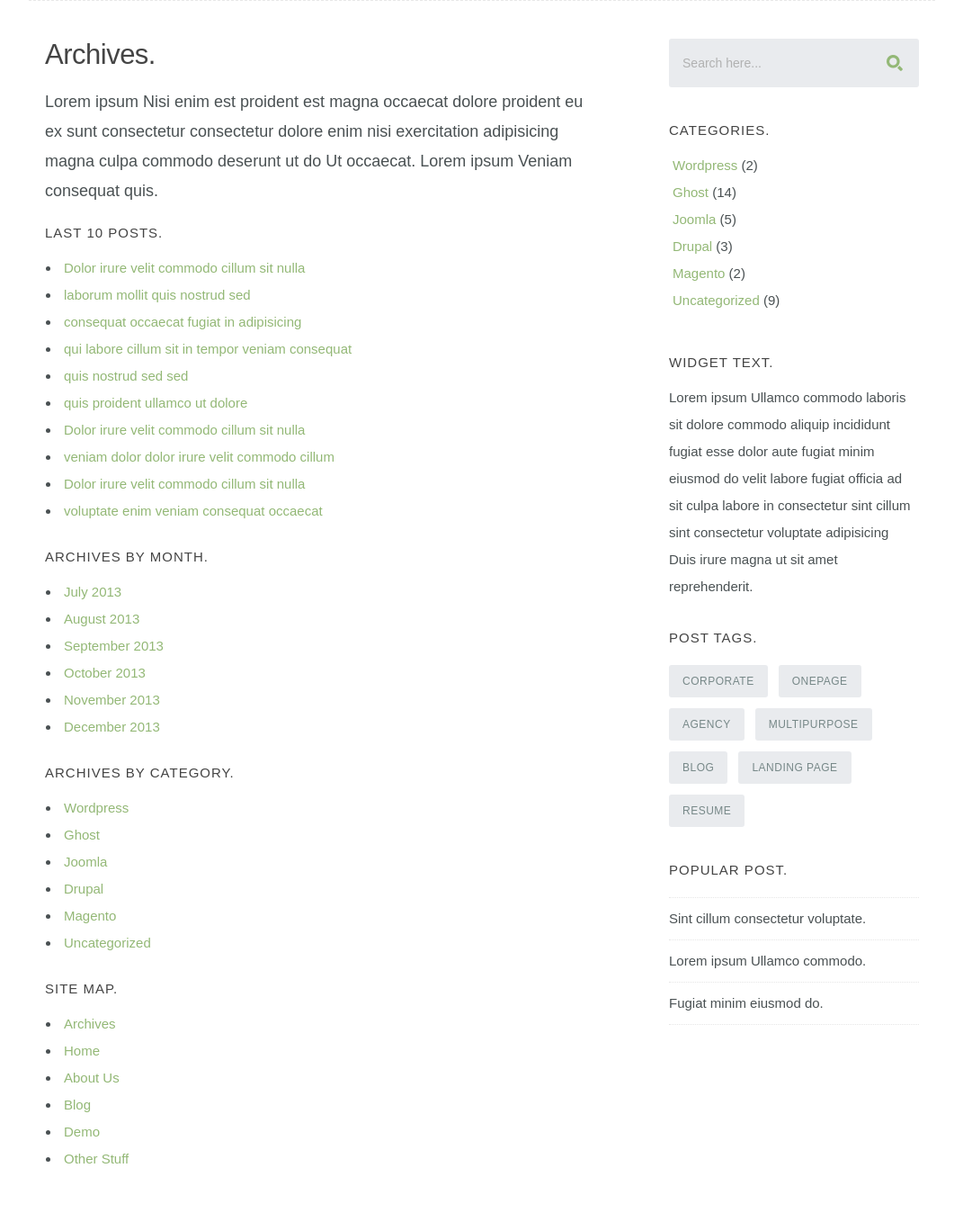
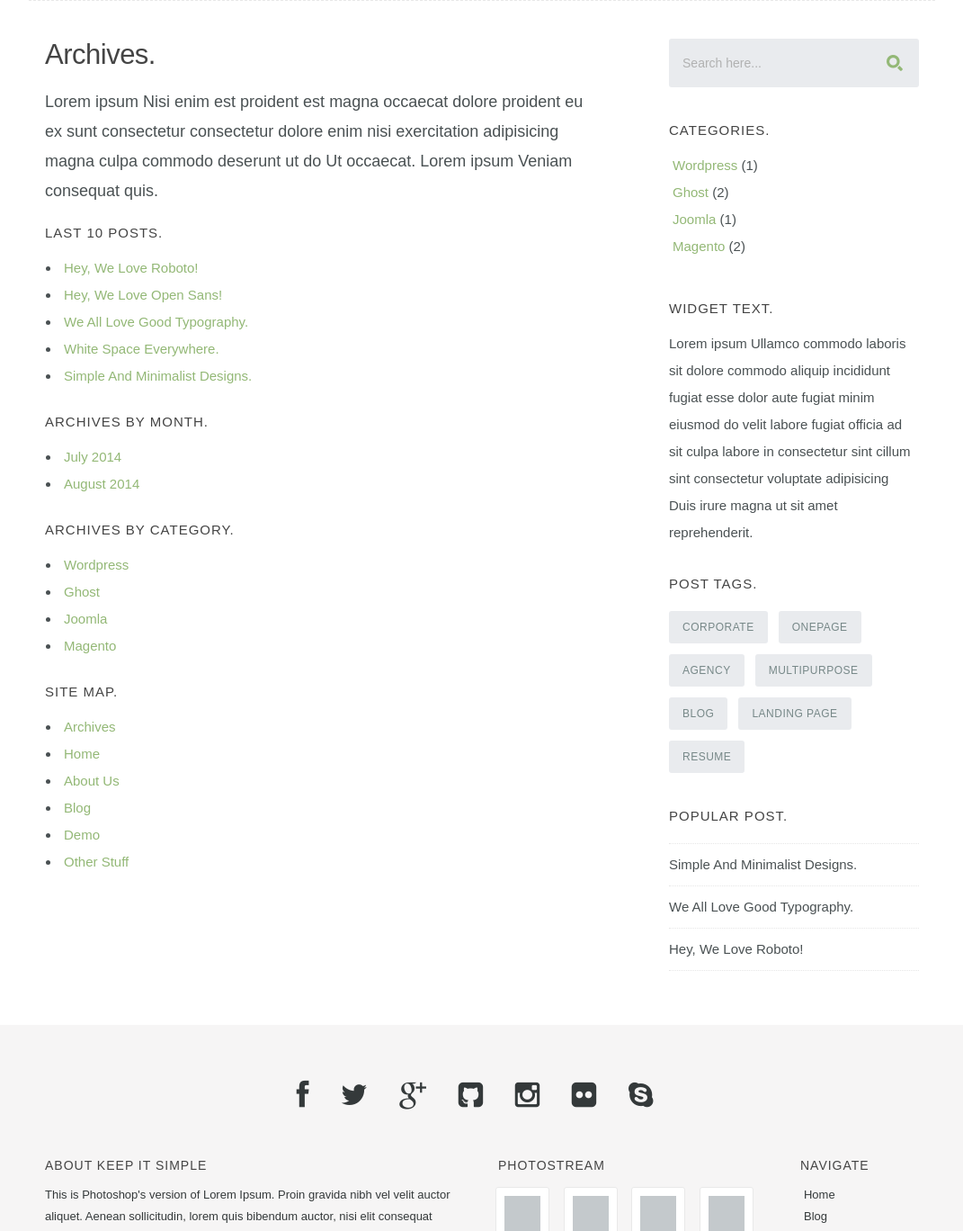
Before and after one commit to katyadess/-bootstrap-hw, a Django app: page /archives/ in a window 1280 px wide. Shown: the part 293-1661 px from the top of the page at 90% size, without its empty margins (104-1175 px from the left). Run offline with Django 5.2, Linux system fonts and the light colour scheme; some libraries are stand-ins or nearby versions.

Commit message:
added blog entries

```diff
--- a/myproject/main/urls.py
+++ b/myproject/main/urls.py
@@ -5,7 +5,8 @@ urlpatterns = [
     path('', views.index, name='index'),
     path('demo/', views.demo, name='demo'),
     path('archives/', views.archives, name='archives'),
-    path('blog/', views.blog, name='blog'),
+    path('blog/july', views.blog_july, name='blog'),
+    path('blog/august', views.blog_august, name='blog_august'),
     path('page/', views.page, name='page'),
     path('single/', views.single, name='single'),
     path('about', views.about, name='about'),
--- a/myproject/main/views.py
+++ b/myproject/main/views.py
@@ -6,7 +6,7 @@ def archives(request):
     return render(request, 'main/archives.html')
 
 
-def blog(request):
+def blog_july(request):
     return render(request, 'main/blog.html')
 
 
@@ -67,3 +67,7 @@ def faq(request):
 
     context = {'faqs': faqs}
     return render(request, 'main/faq.html', context)
+
+
+def blog_august(request):
+    return render(request, 'main/blog_august.html')
--- a/myproject/templates/main/archives.html
+++ b/myproject/templates/main/archives.html
@@ -37,16 +37,11 @@
 			<h4>Last 10 Posts.</h4>
 
 		<ul>
-			<li><a href="">Dolor irure velit commodo cillum sit nulla</a></li>
-			<li><a href="">laborum mollit quis nostrud sed</a></li>
-			<li><a href="">consequat occaecat fugiat in adipisicing</a></li>
-			<li><a href="">qui labore cillum sit in tempor veniam consequat</a></li>
-			<li><a href="">quis nostrud sed sed</a></li>
-			<li><a href="">quis proident ullamco ut dolore</a></li>
-			<li><a href="">Dolor irure velit commodo cillum sit nulla</a></li>
-			<li><a href="">veniam dolor dolor irure velit commodo cillum</a></li>
-			<li><a href="">Dolor irure velit commodo cillum sit nulla</a></li>
-			<li><a href="">voluptate enim veniam consequat occaecat</a></li>
+			<li><a href="">Hey, We Love Roboto!</a></li>
+			<li><a href="">Hey, We Love Open Sans!</a></li>
+			<li><a href="">We All Love Good Typography.</a></li>
+			<li><a href="">White Space Everywhere.</a></li>
+			<li><a href="">Simple And Minimalist Designs.</a></li>
 		</ul>
 
 		</div>
@@ -56,12 +51,8 @@
 			<h4>Archives By Month.</h4>
 
 			<ul>
-				<li><a href="">July 2013</a></li>
-				<li><a href="">August 2013</a></li>
-				<li><a href="">September 2013</a></li>
-				<li><a href="">October 2013</a></li>
-				<li><a href="">November 2013</a></li>
-				<li><a href="">December 2013</a></li>
+				<li><a href="{% url "blog" %}">July 2014</a></li>
+				<li><a href="{% url "blog_august" %}">August 2014</a></li>
 			</ul>
 
 		</div>
@@ -78,9 +69,7 @@
 			<li><a href="">Wordpress</a></li>
 			<li><a href="">Ghost</a></li>
 			<li><a href="">Joomla</a></li>
-			<li><a href="">Drupal</a></li>
 			<li><a href="">Magento</a></li>
-			<li><a href="">Uncategorized</a></li>
 		</ul>
 
 
--- a/myproject/templates/main/base.html
+++ b/myproject/templates/main/base.html
@@ -93,12 +93,10 @@
    			<div class="widget widget_categories group">
    				<h3>Categories.</h3>
    				<ul>
-						<li><a href="#" title="">Wordpress</a> (2)</li>
-						<li><a href="#" title="">Ghost</a> (14)</li>
-						<li><a href="#" title="">Joomla</a> (5)</li>
-						<li><a href="#" title="">Drupal</a> (3)</li>
+						<li><a href="#" title="">Wordpress</a> (1)</li>
+						<li><a href="#" title="">Ghost</a> (2)</li>
+						<li><a href="#" title="">Joomla</a> (1)</li>
 						<li><a href="#" title="">Magento</a> (2)</li>
-						<li><a href="#" title="">Uncategorized</a> (9)</li>
 					</ul>
 				</div>
 
@@ -128,9 +126,9 @@
                <h3>Popular Post.</h3>
 
                <ul class="link-list">
-                  <li><a href="#">Sint cillum consectetur voluptate.</a></li>
-                  <li><a href="#">Lorem ipsum Ullamco commodo.</a></li>
-                  <li><a href="#">Fugiat minim eiusmod do.</a></li>
+                  <li><a href="#">Simple And Minimalist Designs.</a></li>
+                  <li><a href="#">We All Love Good Typography.</a></li>
+                  <li><a href="#">Hey, We Love Roboto!</a></li>
                </ul>
 
             </div>
--- a/myproject/templates/main/blog.html
+++ b/myproject/templates/main/blog.html
@@ -138,7 +138,7 @@
 <div class="pagenav">
 	<p>
 	<a rel="prev" href="#">Prev</a>
-	<a rel="next" href="#">Next</a>
+	<a rel="next" href="{% url "blog_august" %}">Next</a>
 	</p>
 </div>
 
```
Also changed, not shown: myproject/templates/main/blog_august.html (added, +86 -0 lines).
